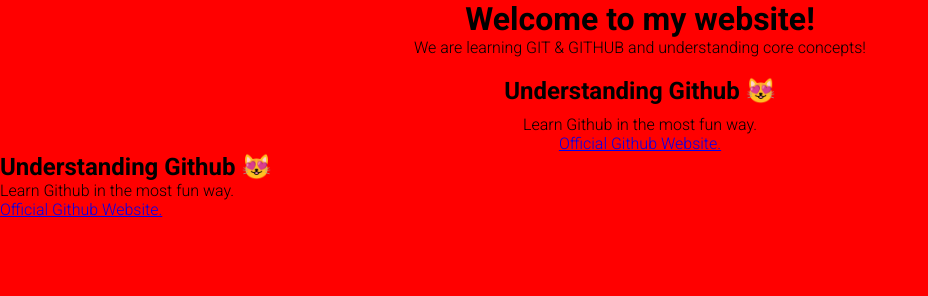
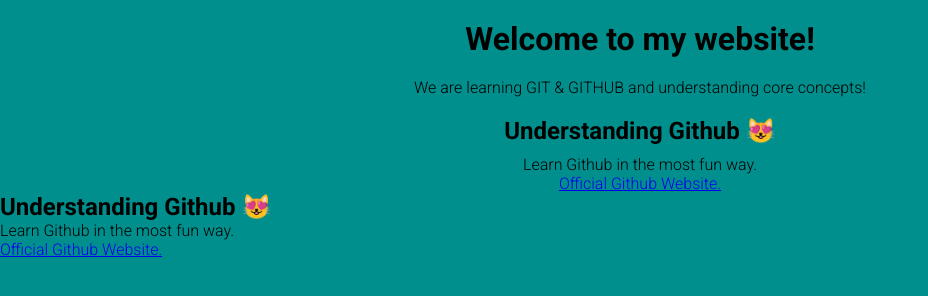
Before and after one commit to alemusee-cmd/git-project, a plain HTML site: page index.html in a window 1280 px wide. Shown: the whole page, without its empty margins (0-928 px from the left). Drawn offline with Linux system fonts and the light colour scheme.

Commit message:
Update CSS styles

```diff
--- a/style.css
+++ b/style.css
@@ -5,7 +5,7 @@
     margin: 0;
 }
 body {
-    background-color: red;
+    background-color:#008F8C;
     font-family: "Roboto", sans-serif;
     font-optical-sizing: auto;
     font-weight: 300;
@@ -19,7 +19,7 @@
 }
 
 header h1 {
-    padding: 20x;
+    padding: 20px;
 }
 
 header p {
```
